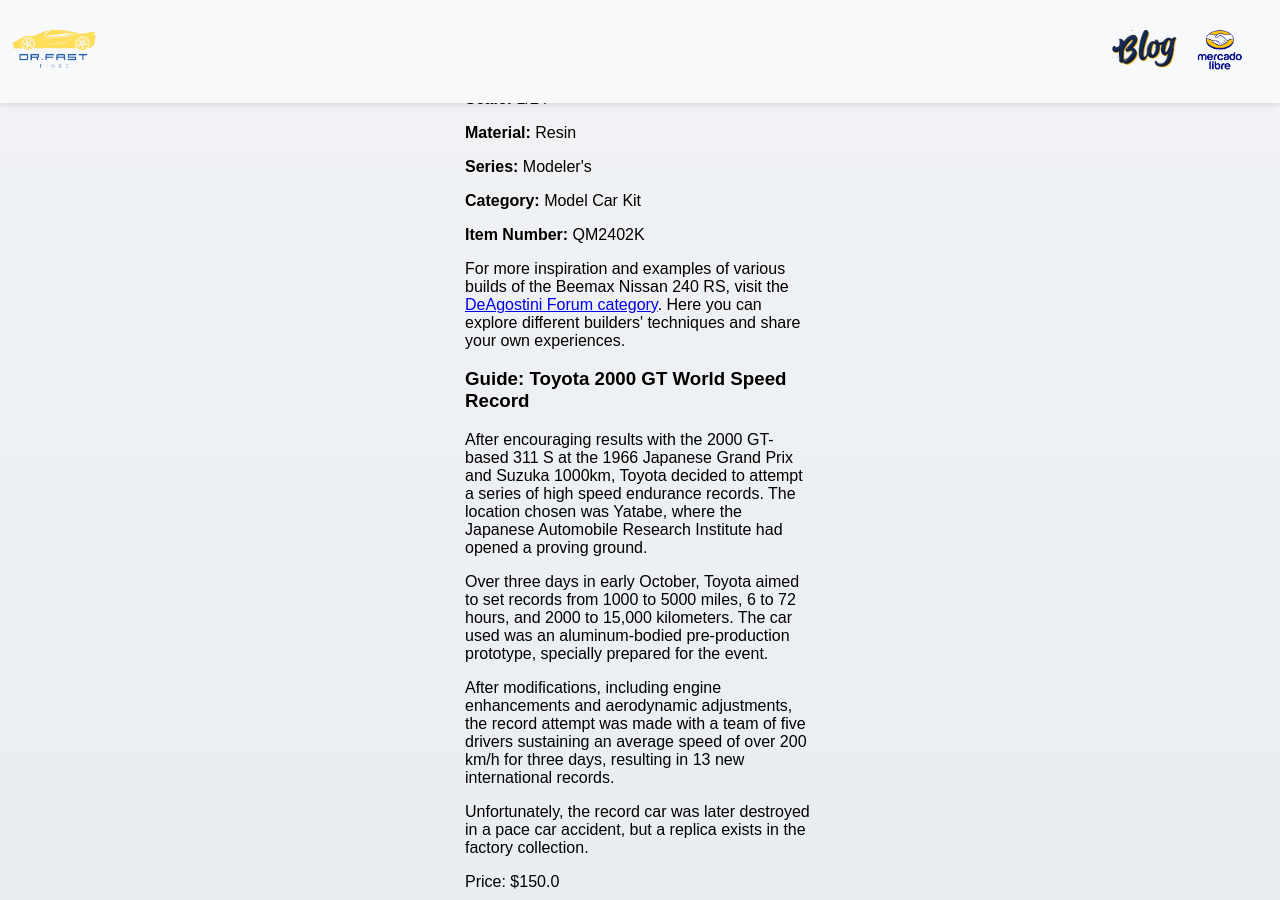
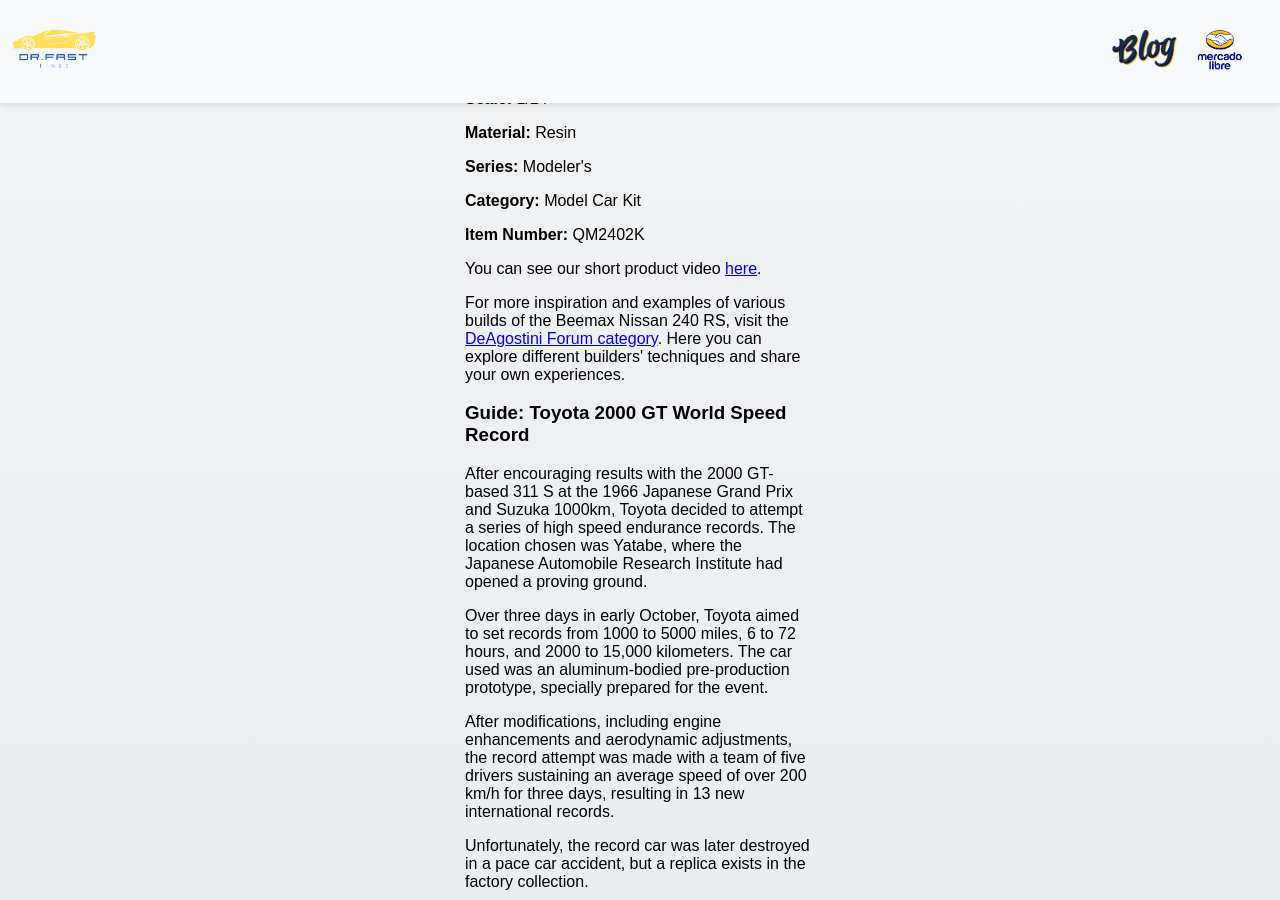
Before and after one commit to drfastfinds/drfastfinds-site, a Jekyll site: the page built from _products/toyota-2000-gt.md, in a window 1280 px wide and 900 px high, scrolled down 1027 px. Built offline with Jekyll 4.4.1, drawn with Linux system fonts in a browser that asks for light colours.

Commit message:
Update toyota-2000-gt.md

```diff
--- a/_products/toyota-2000-gt.md
+++ b/_products/toyota-2000-gt.md
@@ -17,6 +17,8 @@
   <p><strong>Series:</strong> Modeler's</p>
   <p><strong>Category:</strong> Model Car Kit</p>
   <p><strong>Item Number:</strong> QM2402K</p>
+
+  <p>You can see our short product video <a href="https://youtube.com/shorts/u5NnUDSiL2Q?feature=share" target="_blank">here</a>.</p>
 
   <p>For more inspiration and examples of various builds of the Beemax Nissan 240 RS, visit the <a href="https://forum.deagostini.co.uk/default.aspx?g=topics&f=406&__utma=210999945.144857440.1728943839.1728943839.1728943839.1&__utmb=210999945.0.10.1728943839&__utmc=210999945&__utmx=-&__utmz=210999945.1728943839.1.1.utmcsr=google|utmccn=(organic)|utmcmd=organic|utmctr=(not%20provided)&__utmv=-&__utmk=50015461" target="_blank">DeAgostini Forum category</a>. Here you can explore different builders' techniques and share your own experiences.</p>
 
```
